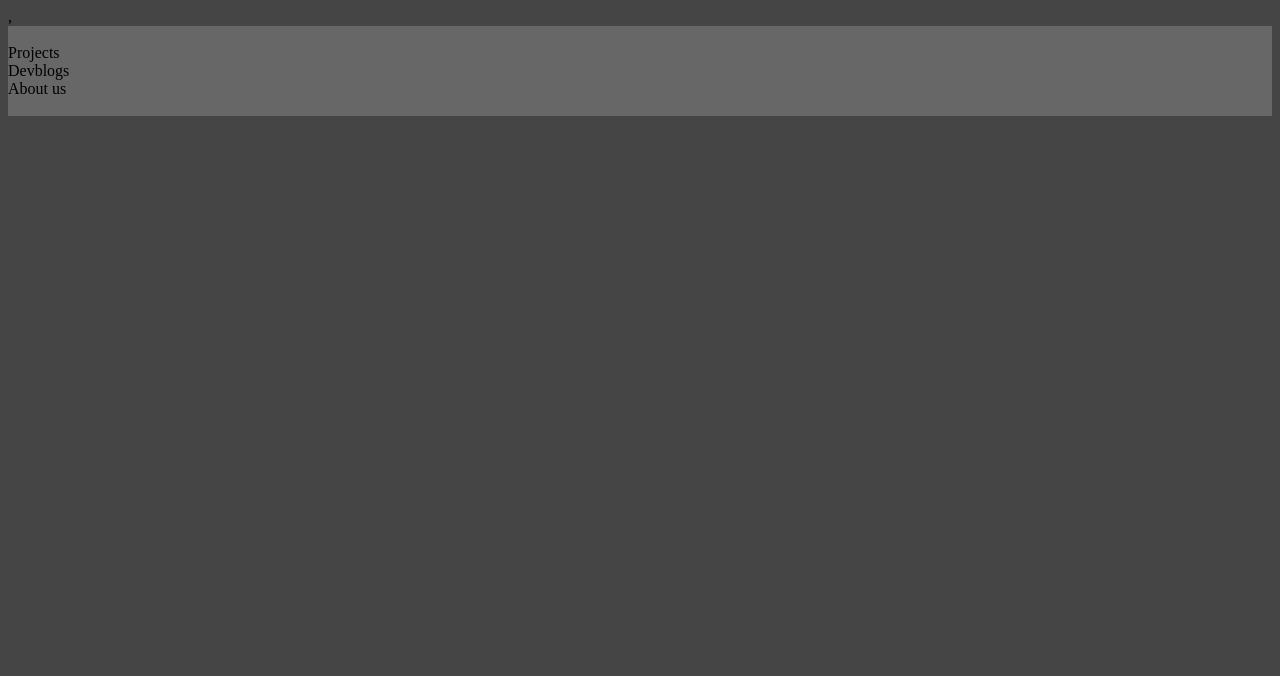
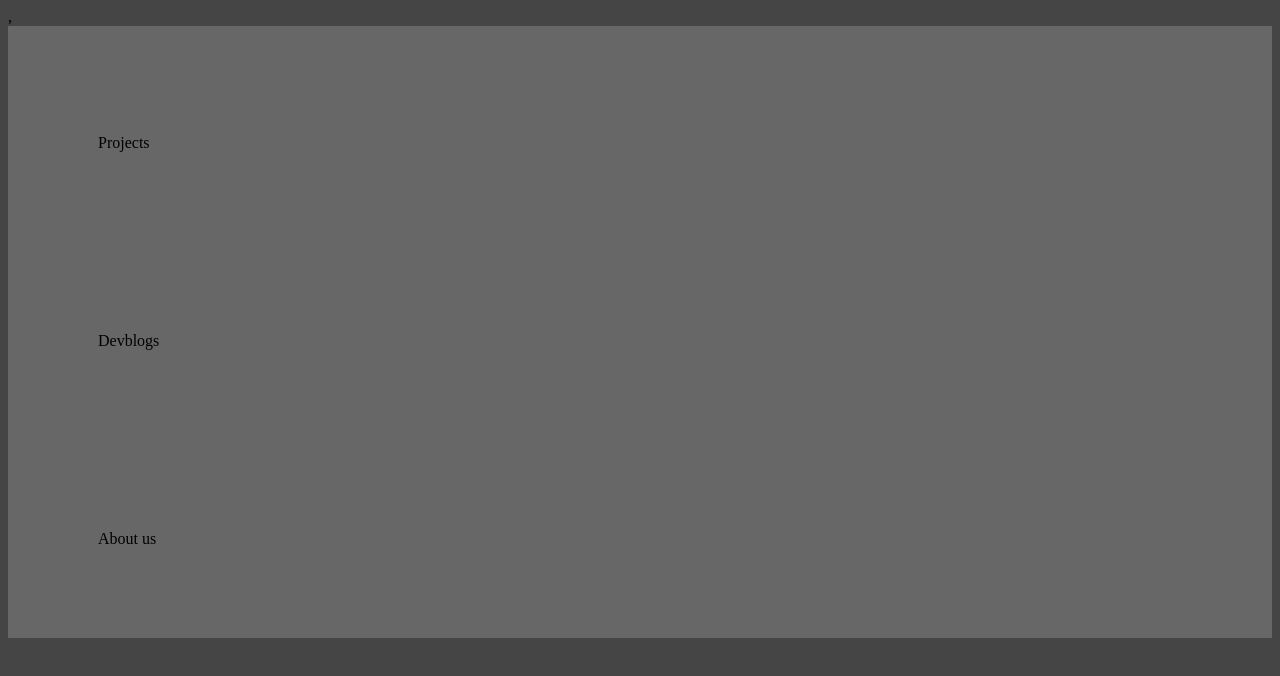
Before and after one commit to Amber-Core/devblog, a plain HTML site: page index.html in a window 1280 px wide. Drawn offline with Linux system fonts and the light colour scheme.

Commit message:
update style.css

```diff
--- a/style.css
+++ b/style.css
@@ -5,10 +5,11 @@ nav{
 
   background-color: #676767;
 }
+nav li{
+  padding: 90px;
+}
 nav ul{
   display: inline;
-  padding: 25px;
-
 }
 a:link{
   color:#000000;
```
